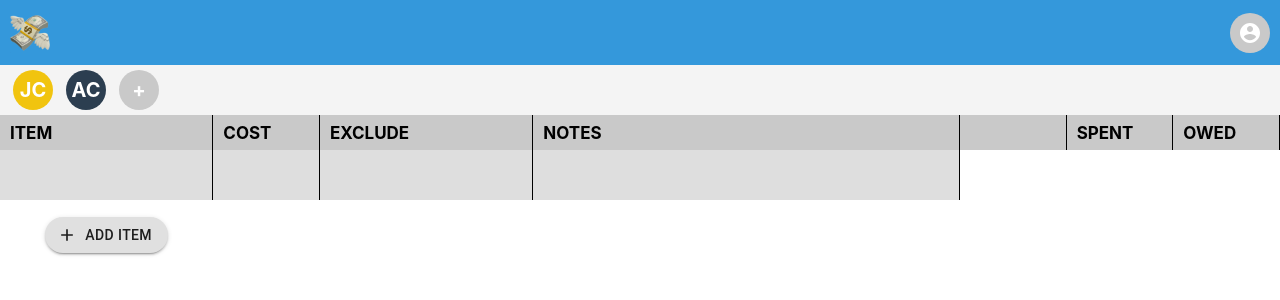
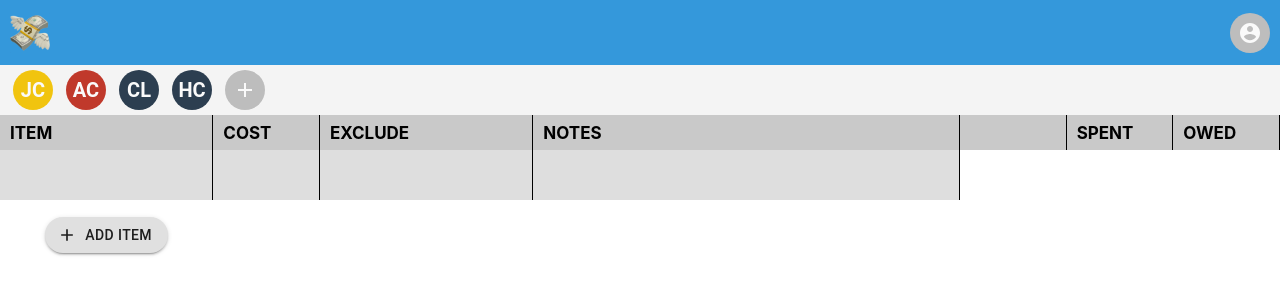
Before and after one commit to jonathanchen7/splitthecost, a React (Create React App) app: page / in a window 1280 px wide. Shown: the top 300 px of the page. Built offline with nearby package versions, Linux system fonts and the light colour scheme.

Commit message:
added profile bubbles

```diff
--- a/src/App.tsx
+++ b/src/App.tsx
@@ -1,16 +1,12 @@
-import React from 'react';
-import './App.css';
-import './main.css';
-import { Header } from './components/header/Header';
-import { Entries } from './components/entries/Entries';
+import React from "react";
+import "./App.css";
+import "./main.css";
+import { Header } from "./components/header/Header";
+import { Entries } from "./components/entries/Entries";
+import { SplitTheCost } from "./components/SplitTheCost";
 
 function App() {
-  return (
-    <div>
-      <Header />
-      <Entries />
-    </div>
-  );
+  return <SplitTheCost />;
 }
 
 export default App;
--- /dev/null
+++ b/src/components/SplitTheCost.tsx
@@ -0,0 +1,14 @@
+import React from "react";
+import "../App.css";
+import "../main.css";
+import { Entries } from "./entries/Entries";
+import { Header } from "./header/Header";
+
+export const SplitTheCost: React.FC = () => {
+  return (
+    <div>
+      <Header />
+      <Entries />
+    </div>
+  );
+};
--- a/src/components/entries/AddUser.tsx
+++ /dev/null
@@ -1,9 +0,0 @@
-import * as React from "react";
-
-export const AddUser: React.FC = () => {
-    return (
-        <div className="userCircle">
-            +
-        </div>
-    );
-}
--- /dev/null
+++ b/src/components/header/AddUser.tsx
@@ -0,0 +1,49 @@
+import * as React from "react";
+import { Avatar, Backdrop, Button, Fade, Modal, Tooltip, withStyles, Zoom } from "@material-ui/core";
+import AddIcon from '@material-ui/icons/Add';
+import { User } from "./HeaderUsers";
+import { useState } from "react";
+
+interface Props {
+    users: User[];
+}
+export const AddUser: React.FC<Props> = ({users}) => {
+    const [open, setOpen] = useState(false);
+
+    const handleOpen = () => {
+      setOpen(true);
+    };
+
+    const handleClose = () => {
+      setOpen(false);
+    };
+
+    return (
+        <span onClick={handleOpen}>
+            <Tooltip arrow title="Add User" placement="right">
+                <Avatar className="userCircle">
+                    <AddIcon />
+                </Avatar>
+            </Tooltip>
+
+            <div>
+                <Modal
+                    className="addUserModal"
+                    open={open}
+                    onClose={handleClose}
+                    closeAfterTransition
+                    BackdropComponent={Backdrop}
+                    BackdropProps={{
+                    timeout: 500,
+                    }}
+                >
+                    <Fade in={open}>
+                        <div className="paper">
+                            <h2>Add User</h2>
+                        </div>
+                    </Fade>
+                </Modal>
+                </div>
+        </span>
+    );
+}
--- a/src/components/header/Header.tsx
+++ b/src/components/header/Header.tsx
@@ -1,44 +1,53 @@
 import * as React from "react";
 import { User, HeaderUsers } from "./HeaderUsers";
-import Grid from '@material-ui/core/Grid';
+import Grid from "@material-ui/core/Grid";
 import { HeaderProfile } from "./HeaderProfile";
-import logo from '../../assets/logo.png';
+import logo from "../../assets/logo.png";
 
-interface Props {
-
-}
+interface Props {}
 
 const user1: User = {
   firstName: "Jonathan",
   lastName: "Chen",
-    email: "jonathanschen28@gmail.com"
-}
+  email: "jonathanschen28@gmail.com",
+};
 
 const user2: User = {
   firstName: "Abigail",
   lastName: "Chen",
-    email: "seedot28@hotmail.com"
-}
+  email: "abigail.chen@live.com",
+};
 
-const users = [user1, user2];
+const user3: User = {
+  firstName: "Christine",
+  lastName: "Liu",
+  email: "thechens28@gmail.com",
+};
+
+const user4: User = {
+  firstName: "Hongbo",
+  lastName: "Chen",
+  email: "bradchen28@gmail.com",
+};
+
+const users = [user1, user2, user3, user4];
 
 export const Header: React.FC<Props> = (props) => {
   return (
     <div>
-            <Grid className="header" container spacing={0}>
-                <Grid className="headerLogoItem" item xs={11}>
-                    <img className="headerLogo" src={logo} alt="logo" height="40px" />
+      <Grid className='header' container spacing={0}>
+        <Grid className='headerLogoItem' item xs={11}>
+          <img className='headerLogo' src={logo} alt='logo' height='40px' />
         </Grid>
-                <Grid className="headerItem alignRight" item xs={1}>
+        <Grid className='headerItem alignRight' item xs={1}>
           <HeaderProfile />
         </Grid>
       </Grid>
-            <Grid className="headerUsersContainer" container spacing={0}>
-                <Grid className="headerUsersItem" item xs={12}>
+      <Grid className='headerUsersContainer' container spacing={0}>
+        <Grid className='headerUsersItem' item xs={12}>
           <HeaderUsers users={users} />
         </Grid>
       </Grid>
     </div>
-
   );
-}
+};
--- a/src/components/header/HeaderProfile.tsx
+++ b/src/components/header/HeaderProfile.tsx
@@ -1,5 +1,6 @@
 import * as React from "react";
 import AccountCircleIcon from '@material-ui/icons/AccountCircle';
+import { Avatar } from "@material-ui/core";
 
 interface Props {
 
@@ -7,8 +8,8 @@ interface Props {
 
 export const HeaderProfile: React.FC<Props> = (props) => {
     return (
-        <div className="userCircle profileCircle">
+        <Avatar className="userCircle profileCircle">
             <AccountCircleIcon />
-        </div>
+        </Avatar>
     );
 }
--- a/src/components/header/HeaderUser.tsx
+++ b/src/components/header/HeaderUser.tsx
@@ -1,8 +1,12 @@
 import * as React from "react";
+import DeleteIcon from "@material-ui/icons/Delete";
+import { Avatar, Tooltip } from "@material-ui/core";
+import { useState } from "react";
 import { User } from "./HeaderUsers";
 
 interface Props {
   user: User;
+  users: User[];
 }
 
 const colors = [
@@ -12,25 +16,45 @@ const colors = [
   "#c0392b",
   "#2980b9",
   "#8e44ad",
-    "#2c3e50"
-]
+  "#2c3e50",
+];
 
 function hashUser(email: string): number {
-    var h = 0, l = email.length, i = 0;
-    if ( l > 0 )
-        while (i < l)
-        h = (h << 5) - h + email.charCodeAt(i++) | 0;
-    return Math.abs(h % (colors.length));
+  var h = 0,
+    l = email.length,
+    i = 0;
+  if (l > 0) while (i < l) h = ((h << 5) - h + email.charCodeAt(i++)) | 0;
+  return Math.abs(h % colors.length);
 }
 
-export const HeaderUser: React.FC<Props> = (props) => {
-    const firstInitial = props.user.firstName.charAt(0).toLocaleUpperCase();
-    const secondInitial = props.user.lastName.charAt(0).toLocaleUpperCase();
-    const color = colors[hashUser(props.user.email)];
+export const HeaderUser: React.FC<Props> = ({ user, users }) => {
+  function deleteUser() {
+    console.log(`Deleting ${user.firstName} ${user.lastName}`);
+    users.splice(users.indexOf(user));
+    console.log(users.length);
+  }
+
+  const [showDelete, setShowDelete] = useState(false);
+
+  const firstInitial = user.firstName.charAt(0).toLocaleUpperCase();
+  const secondInitial = user.lastName.charAt(0).toLocaleUpperCase();
+  const color = colors[hashUser(user.email)];
+
   return (
-        <div className="userCircle" style={{backgroundColor: color}}>
-            {firstInitial}
-            {secondInitial}
-        </div>
+    <span
+      onClick={deleteUser}
+      onMouseEnter={() => setShowDelete(true)}
+      onMouseLeave={() => setShowDelete(false)}
+    >
+      <Tooltip
+        arrow
+        title={`${user.firstName} ${user.lastName}`}
+        placement='top'
+      >
+        <Avatar className='userCircle' style={{ backgroundColor: color }}>
+          {showDelete ? <DeleteIcon /> : `${firstInitial}${secondInitial}`}
+        </Avatar>
+      </Tooltip>
+    </span>
   );
-}
+};
--- a/src/components/header/HeaderUsers.tsx
+++ b/src/components/header/HeaderUsers.tsx
@@ -1,5 +1,5 @@
 import * as React from "react";
-import { AddUser } from "../entries/AddUser";
+import { AddUser } from "./AddUser";
 import { HeaderUser } from "./HeaderUser";
 
 export interface User {
@@ -12,11 +12,13 @@ interface Props {
   users: User[];
 }
 
-export const HeaderUsers: React.FC<Props> = (props) => {
+export const HeaderUsers: React.FC<Props> = ({ users }) => {
   return (
-        <div>
-            {props.users.map(user => <HeaderUser user={user} key={user.email} />)}
-            <AddUser />
+    <div className='headerUsers'>
+      {users.map((user) => (
+        <HeaderUser user={user} users={users} key={user.email} />
+      ))}
+      <AddUser users={users} />
     </div>
   );
-}
+};
--- a/src/main.css
+++ b/src/main.css
@@ -29,6 +29,12 @@
 
 .headerLogo {
   margin-left: 10px;
+}
+
+.headerUsers {
+  display: -webkit-box;
+  display: -ms-flexbox;
+  display: flex;
 }
 
 .headerUsersContainer {
@@ -63,16 +69,17 @@
   display: -webkit-inline-box;
   display: -ms-inline-flexbox;
   display: inline-flex;
-  -webkit-box-align: center;
-      -ms-flex-align: center;
-          align-items: center;
-  -webkit-box-pack: center;
-      -ms-flex-pack: center;
-          justify-content: center;
   font-size: 20px;
   font-weight: bold;
   color: white;
   margin: 0px 0px 0px 13px;
+  -webkit-transition: .5s;
+  transition: .5s;
+}
+
+.userCircle:hover {
+  background: rgba(0, 0, 0, 0.35);
+  cursor: pointer;
 }
 
 .profileCircle {
@@ -160,4 +167,46 @@
   margin-top: 20px !important;
   border-radius: 20px !important;
 }
+
+.addUserButton {
+  -webkit-transition: all .5s;
+  transition: all .5s;
+}
+
+.addUserButton:hover {
+  background-color: #bbbbbb;
+  cursor: pointer;
+}
+
+.addUserButton:focus {
+  outline: none;
+  -webkit-box-shadow: none;
+          box-shadow: none;
+}
+
+.addUserModal {
+  display: -webkit-box;
+  display: -ms-flexbox;
+  display: flex;
+  -webkit-box-align: center;
+      -ms-flex-align: center;
+          align-items: center;
+  -webkit-box-pack: center;
+      -ms-flex-pack: center;
+          justify-content: center;
+  outline: 0;
+}
+
+.addUserModal:focus {
+  -webkit-appearance: none;
+  -moz-appearance: none;
+  appearance: none;
+  outline: 0;
+}
+
+.paper {
+  background-color: white;
+  border: '2px solid #000';
+  padding: 30px;
+}
 /*# sourceMappingURL=main.css.map */
--- a/src/main.scss
+++ b/src/main.scss
@@ -25,6 +25,10 @@ $headerHeight: 65px;
 
 $headerUsersHeight: 50px;
 
+.headerUsers {
+    display: flex;
+}
+
 .headerUsersContainer {
     height: $headerUsersHeight;
     align-items: center;
@@ -47,12 +51,16 @@ $headerUsersHeight: 50px;
     background-color: #C9C9C9;
     border-radius: 50%;
     display: inline-flex;
-    align-items: center;
-    justify-content: center;
     font-size: 20px;
     font-weight: bold;
     color: white;
     margin: 0px 0px 0px 13px;
+    transition: .5s;
+
+    &:hover {
+        background: rgba(0, 0, 0, 0.35);
+        cursor: pointer;
+    }
 }
 
 .profileCircle {
@@ -122,3 +130,37 @@ $entryHeight: 50px;
     margin-top: 20px !important;
     border-radius: 20px !important;
 }
+
+.addUserButton {
+    transition: all .5s;
+
+    &:hover {
+        background-color: #bbbbbb;
+        cursor: pointer;
+    }
+
+    &:focus {
+        outline: none;
+        box-shadow: none;
+    }
+}
+
+.addUserModal {
+    display: flex;
+    align-items: center;
+    justify-content: center;
+    outline: 0;
+
+    &:focus {
+        -webkit-appearance: none;
+        -moz-appearance: none;
+        appearance: none;
+        outline: 0;
+    }
+}
+
+.paper {
+    background-color: white;
+    border: '2px solid #000';
+    padding: 30px;
+}
```
Also changed, not shown: 1 other file (tests, documents, lock files or other folders). Lines whose indentation alone changed are shown as unchanged.
